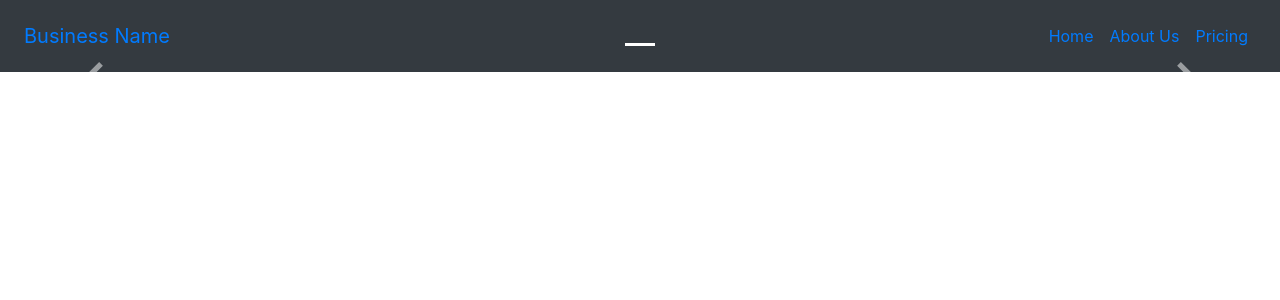
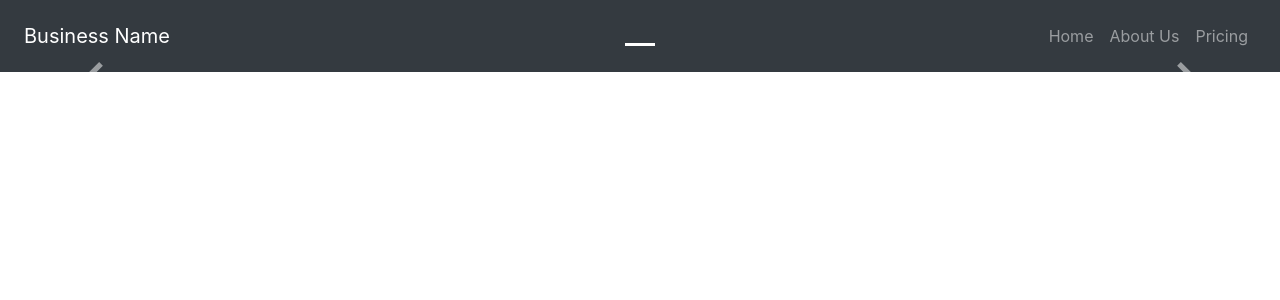
Before and after one commit to noelloera/business_template_1, a React (Create React App) app: page / in a window 1280 px wide. Shown: the top 300 px of the page. Built offline with nearby package versions, Linux system fonts and the light colour scheme.

Commit message:
Update Navigation.js

```diff
--- a/src/components/Navigation.js
+++ b/src/components/Navigation.js
@@ -3,14 +3,7 @@ import { Navbar, Nav } from "react-bootstrap";
 const Navigation = (props) => {
   return (
     <>
-      <style type="text/css">
-        {`
-          .navbar-dark-tratra{
-            background-color: purple;
-        }
-        `}
-      </style>
-      <Navbar bg="dark" variant="tratra" className="d-flex">
+      <Navbar bg="dark" variant="dark" className="d-flex">
         <Navbar.Brand className="mr-auto p-2" href="#">
           Business Name
         </Navbar.Brand>
```
